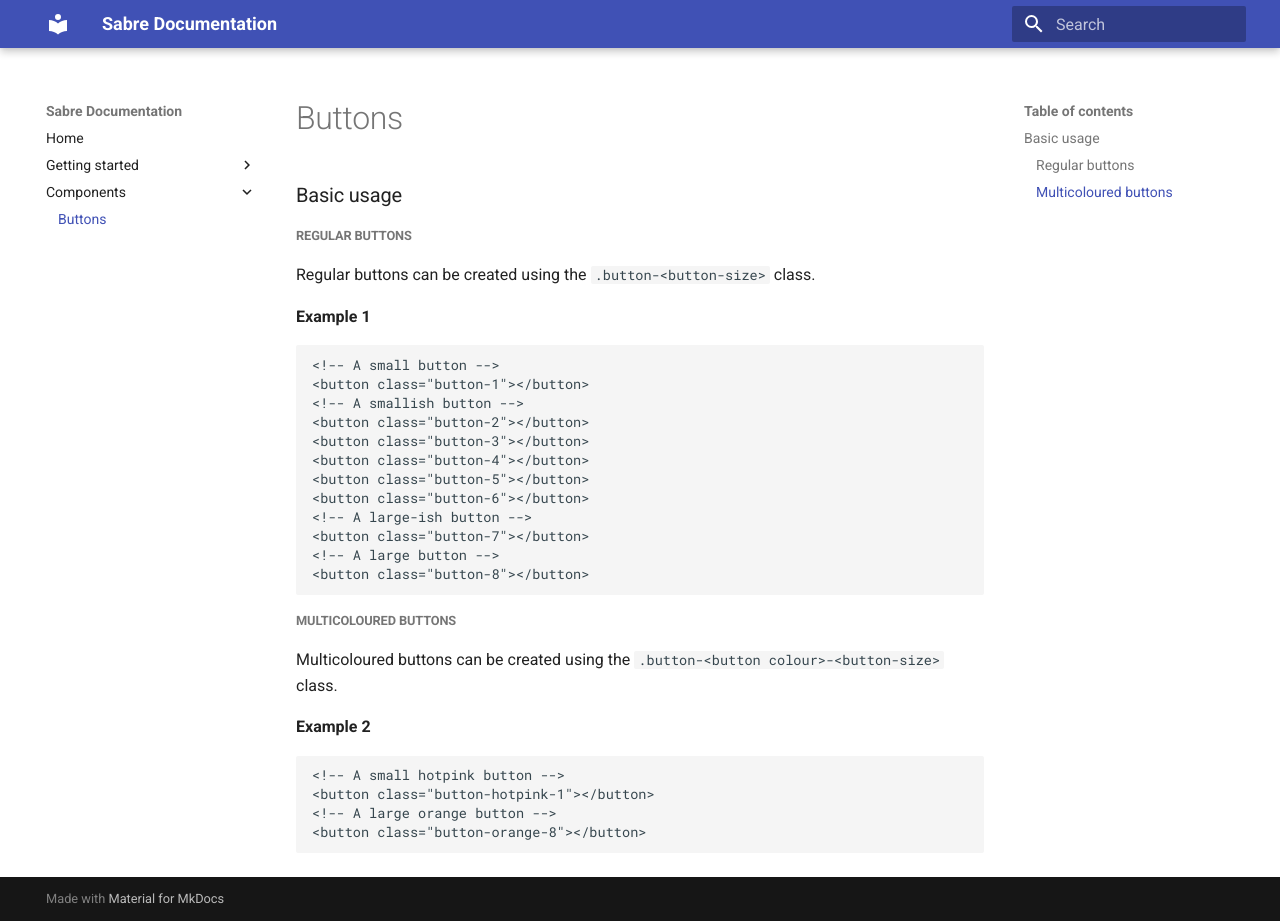
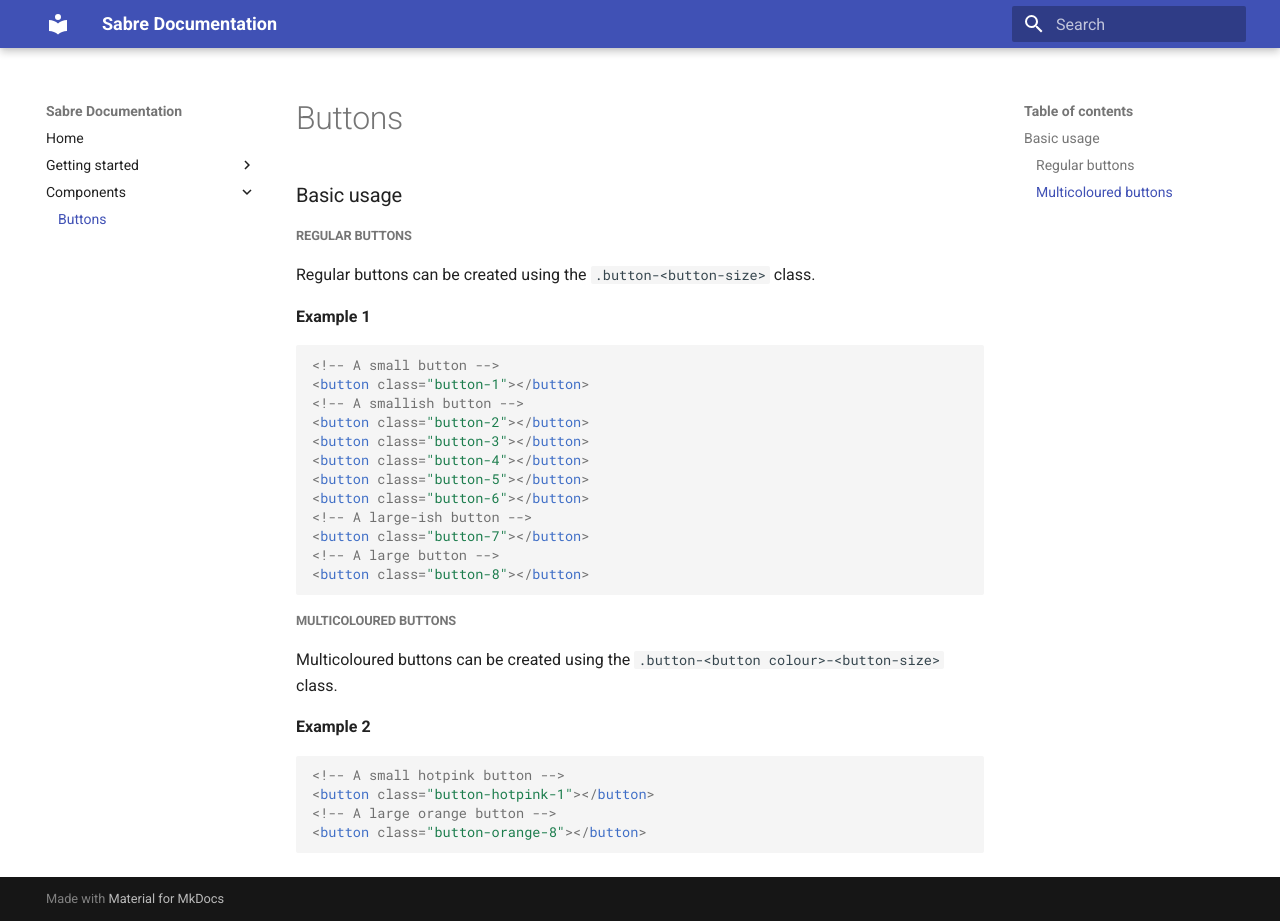
Before and after one commit to teymour-aldridge/sabre-docs, an MkDocs documentation site: the page built from docs/components/buttons.md, in a window 1280 px wide and 921 px high. Built offline with MkDocs 1.6.1 and Material for MkDocs 9.7.7, drawn with Linux system fonts in a browser that asks for light colours.

Commit message:
Added code highlighting.

```diff
--- a/mkdocs.yml
+++ b/mkdocs.yml
@@ -9,3 +9,5 @@ nav:
   - Components:
       - 'Buttons': 'components/buttons.md'
 google_analytics: ['UA-145439139-1', 'sabrecss.netlify.com']
+markdown_extensions:
+  - codehilite
--- a/requirements.txt
+++ b/requirements.txt
@@ -1,2 +1,3 @@
 mkdocs
 mkdocs-material
+pygments
```
